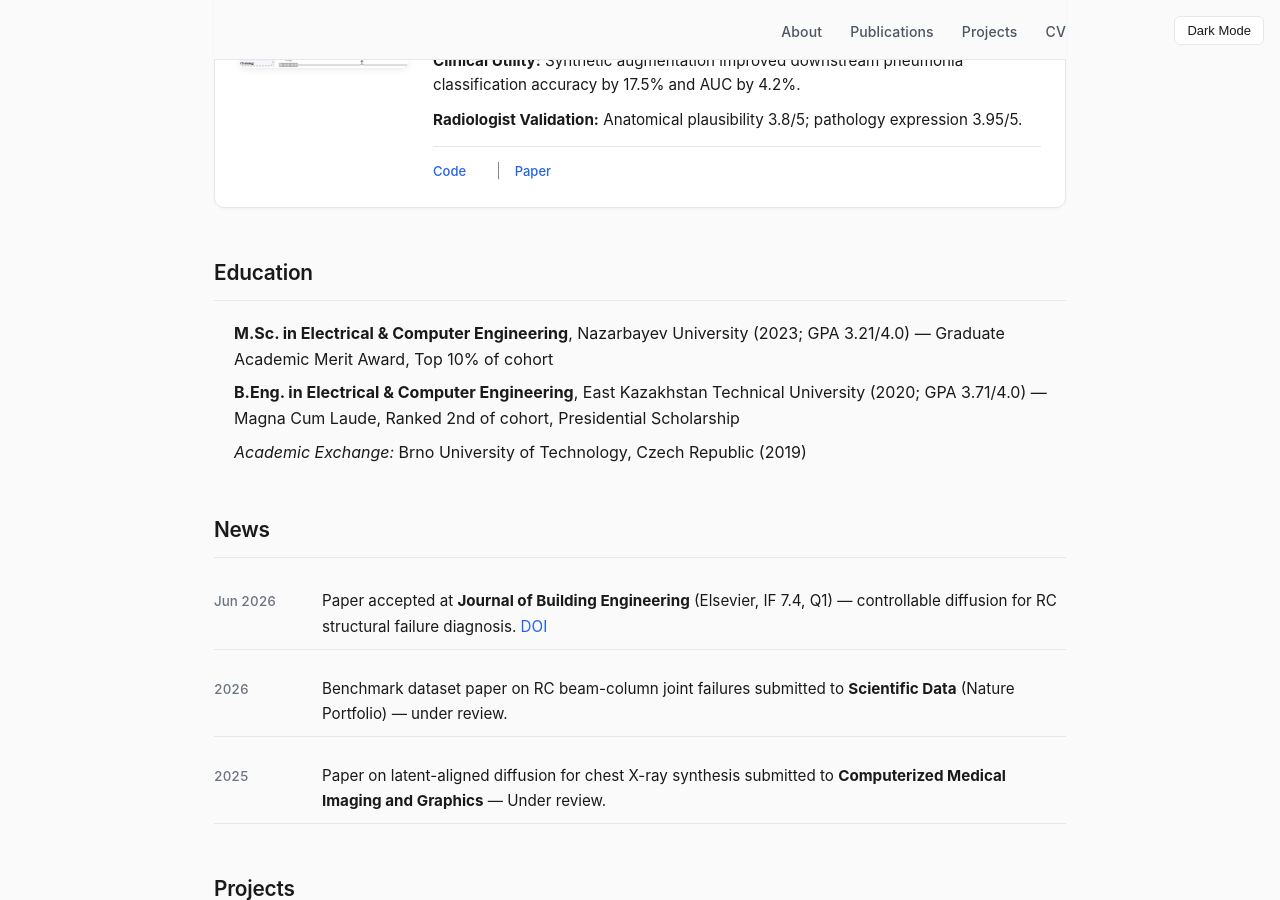
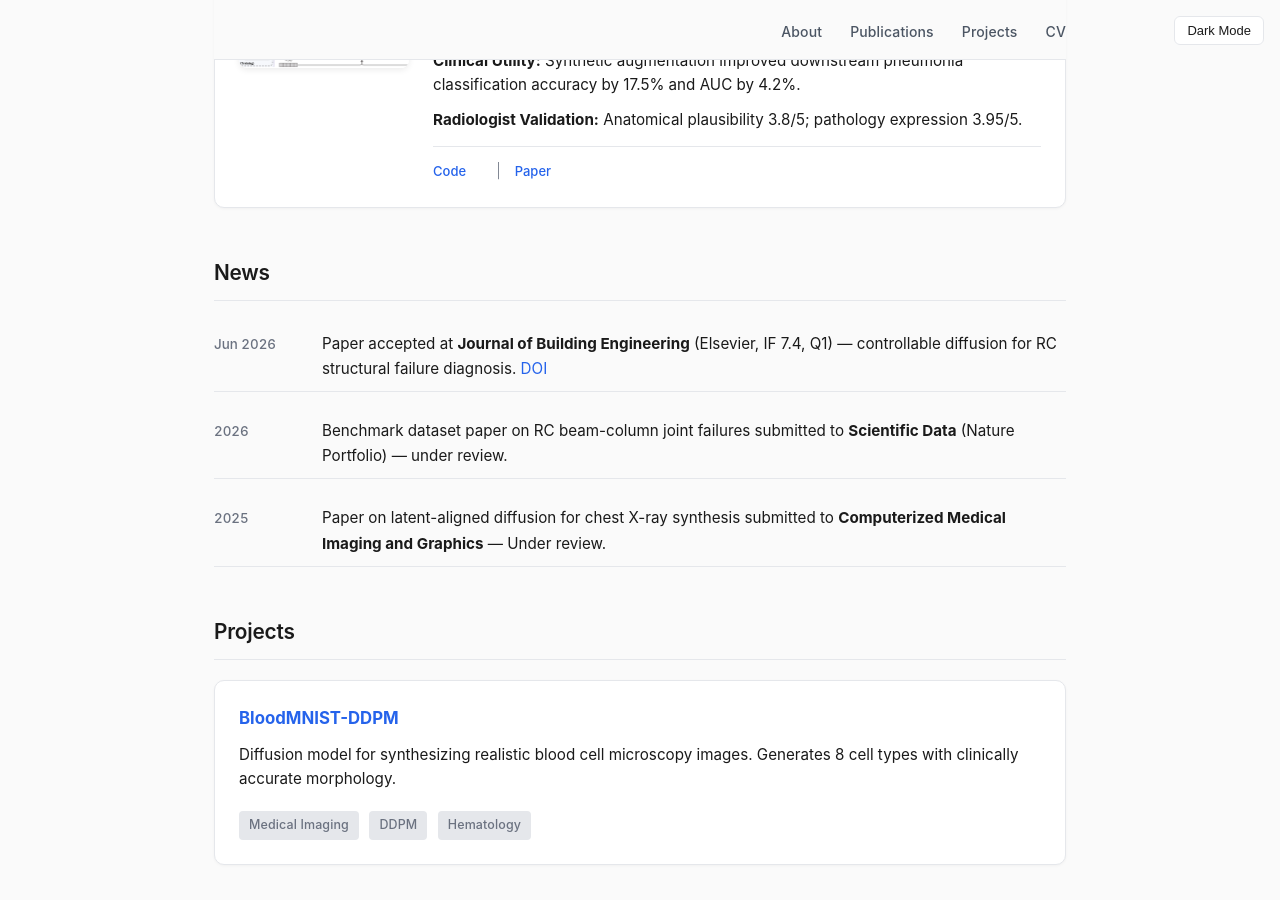
Before and after one commit to Vadim-ATL/Vadim-ATL.github.io, a Jekyll site: the page built from index.md, in a window 1280 px wide and 900 px high, scrolled down 1360 px. Built offline with Jekyll 4.4.1, drawn with Linux system fonts in a browser that asks for light colours; our own code applies the rules of GitHub Pages for plain Markdown files.

```diff
--- a/index.md
+++ b/index.md
@@ -377,12 +377,6 @@
       </div>
     </div>
   </div>
-  <h2 id="education">Education</h2>
-  <ul>
-    <li><strong>M.Sc. in Electrical &amp; Computer Engineering</strong>, Nazarbayev University (2023; GPA 3.21/4.0) — Graduate Academic Merit Award, Top 10% of cohort</li>
-    <li><strong>B.Eng. in Electrical &amp; Computer Engineering</strong>, East Kazakhstan Technical University (2020; GPA 3.71/4.0) — Magna Cum Laude, Ranked 2nd of cohort, Presidential Scholarship</li>
-    <li><em>Academic Exchange:</em> Brno University of Technology, Czech Republic (2019)</li>
-  </ul>
   <h2 id="news">News</h2>
   <div class="news-item">
     <span class="news-date">Jun 2026</span>
```
